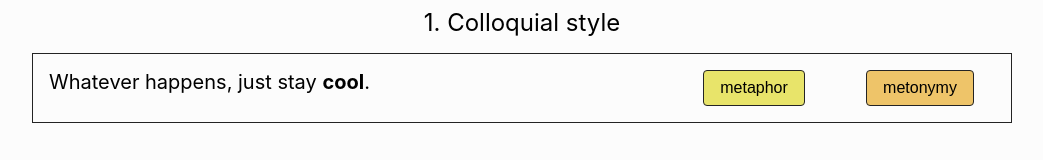
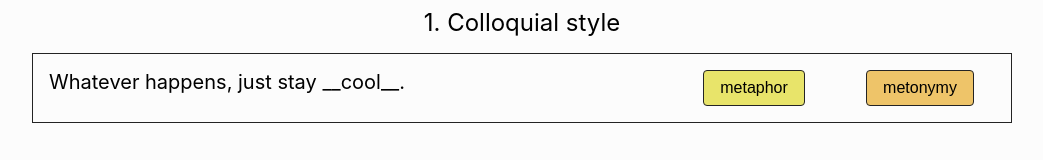
Before and after one commit to lstanisavljevic/kviz, a Next.js app: page / in a window 1280 px wide. Both pictures are taken after a click on the button "Start kviz". Shown: the part 359-519 px from the top of the page, without its empty margins (118-1161 px from the left). Built offline with nearby package versions, Linux system fonts and the light colour scheme.

Commit message:
Enable HTML

```diff
--- a/src/components/kviz/Kviz.tsx
+++ b/src/components/kviz/Kviz.tsx
@@ -89,7 +89,6 @@ const Kviz = () => {
         }
         const { example, solution, explanation, model, status, outcome } = row
         const statusClassName = status ? 'selected' : 'unselected'
-        const exampleRendered = processHtml(example)
         const explanationRendered = (
           <>
             <span>{processExplanation(row)}</span> {processHtml(explanation)}
@@ -107,7 +106,8 @@ const Kviz = () => {
                 styles[`kviz__col--${statusClassName}`]
               }`}
             >
-              {exampleRendered}
+              <div dangerouslySetInnerHTML={{ __html: example }} />
+              <div>
                 {status && (
                   <div className={`${styles.kviz__explanation}`}>
                     {explanationRendered}
@@ -119,6 +119,7 @@ const Kviz = () => {
                     </div>
                   </div>
                 )}
+              </div>
             </div>
             {options.map((option, optionIndex) => (
               <div
```
Lines whose indentation alone changed are shown as unchanged.
